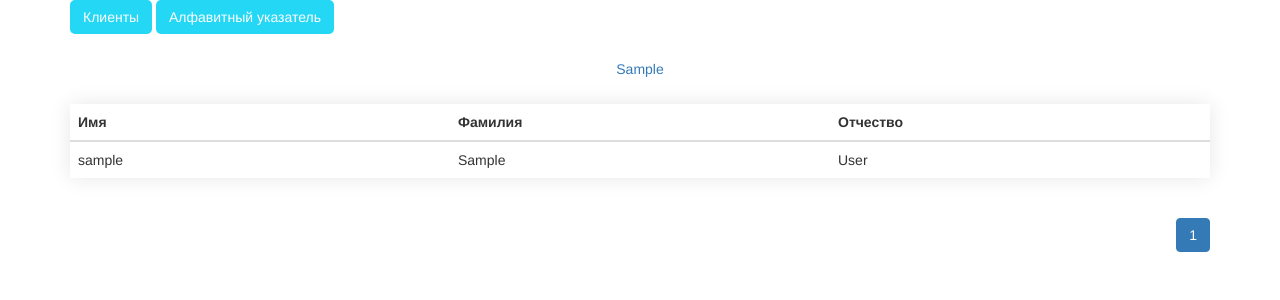
After one commit to RomanKaminin/TaskEast, a Django app: template django_project/templates/alpha_detail_new.html in a window 1280 px wide. The commit adds this page. Shown: the top 300 px of the page. Run offline with Django 3.2, Linux system fonts and the light colour scheme; the template is opened without the code that fills it: most values are stand-ins (such as "Sample title", 1, 10 or a date in 2020); some libraries are stand-ins or nearby versions.

Commit message:
add generated alph selectors

```diff
--- a/django_project/static/css/style.css
+++ b/django_project/static/css/style.css
@@ -63,3 +63,8 @@
     margin:  70px auto;
     max-width: 550px;
 }
+.alph-filters{
+    display: flex;
+    justify-content: space-between;
+    margin: 25px 0px 25px 0px;
+}
--- /dev/null
+++ b/django_project/templates/alpha_detail_new.html
@@ -0,0 +1,58 @@
+{% extends "base.html" %}
+{% block content %}
+
+                <main class="main">
+            <div class="container" >
+                <div class="admin-datalist-page">
+                    <div class="view-buttons" >
+                        <a href="\" class="btn btn-primary-send float-l rates__btn">Клиенты</a>
+                        <a href="\alphabetical_index" class="btn btn-primary-send float-r rates__btn">Алфавитный указатель</a>
+                        </div>
+                    <div class="row alph-filters">
+                        {% for item_filter in filters_alph %}
+                        <a>{{ item_filter }}</a>
+                        <!--<form class="search-input"  id="filter-alpha" action="{% url 'alphabetical-index' %}" method="GET">-->
+                            <!--{{ filter.form.as_p }}-->
+                            <!--<button type="submit" class="btn btn-info">Применить</button>-->
+                        <!--</form>-->
+                        {% endfor %}
+                    </div>
+
+                    <table class="table table-hover my-table">
+                      <thead class="thead-inverse">
+                        <tr>
+                          <th>Имя</th>
+                          <th>Фамилия</th>
+                          <th>Отчество</th>
+
+                        </tr>
+                      </thead>
+                      <tbody>
+                           {% for client in page_objects %}
+                               <tr>
+                                  <td class="col-md-2">{{ client.username }}</td>
+                                  <td class="col-md-2">{{ client.first_name }}</td>
+                                  <td class="col-md-2">{{ client.last_name }}</td>
+
+                               </tr>
+                          {% endfor %}
+                      </tbody>
+                    </table>
+                    <nav class="text-right"  aria-label="">
+                        <ul class="pagination">
+                            {% if page_objects.has_previous %}
+                            <li class="disabled"><a href="?page={{ page_objects.previous_page_number }}&{{ params }}"><</a></li>
+                            {% endif %}
+                            {% for i in paginator.page_range %}
+                            <li {% if page_objects.number == i %} class="active" {% endif %}><a href="?page={{i}}&{{ params }}">{{i}}</a></li>
+                            {% endfor %}
+                            {% if page_objects.has_next %}
+                            <li><a href="?page={{ page_objects.next_page_number }}&{{ params }}">></a></li>
+                            {% endif %}
+                        </ul>
+                    </nav>
+                </div>
+            </div>
+        </main>
+
+{% endblock %}
```
Also changed, not shown: django_project/app/views.py (+62 -7 lines).
